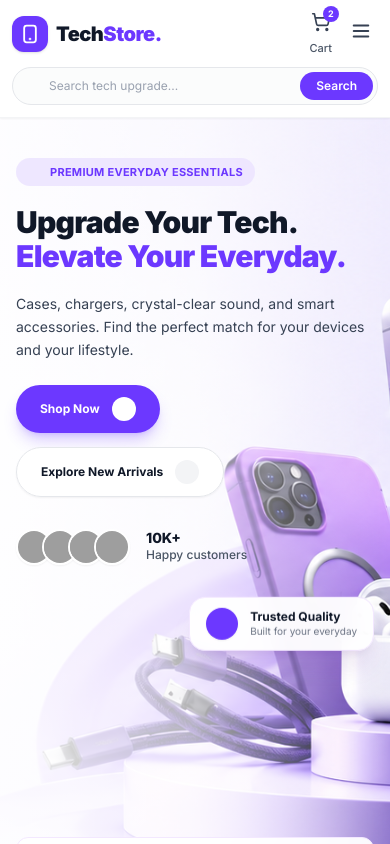
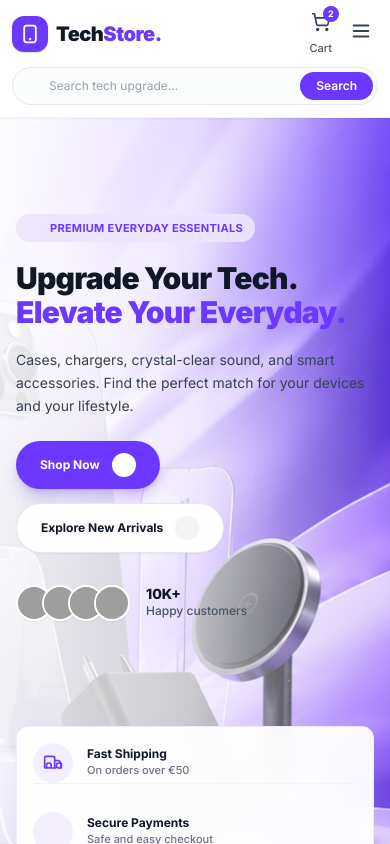
Before and after one commit to Aliraza324/techStore, a React (Vite) app: page / in a window 390 px wide. Shown: the top 844 px of the page. Built offline with nearby package versions, Linux system fonts and the light colour scheme; grey boxes are pictures that could not be loaded; some icons are missing.

Commit message:
style: hide floating Trusted Quality badge on small screens

```diff
--- a/src/pages/home/HeroBanner.jsx
+++ b/src/pages/home/HeroBanner.jsx
@@ -133,8 +133,8 @@ export const HeroBanner = () => {
             </motion.div>
           </motion.div>
 
-          {/* Right Floating Badge Space over Background Image */}
-          <div className="lg:col-span-6 relative h-48 sm:h-64 lg:h-full flex items-start justify-end">
+          {/* Right Floating Badge Space over Background Image (Hidden on small screens) */}
+          <div className="hidden md:flex lg:col-span-6 relative h-48 sm:h-64 lg:h-full items-start justify-end">
             <motion.div
               variants={floatingBadge}
               animate="animate"
```
